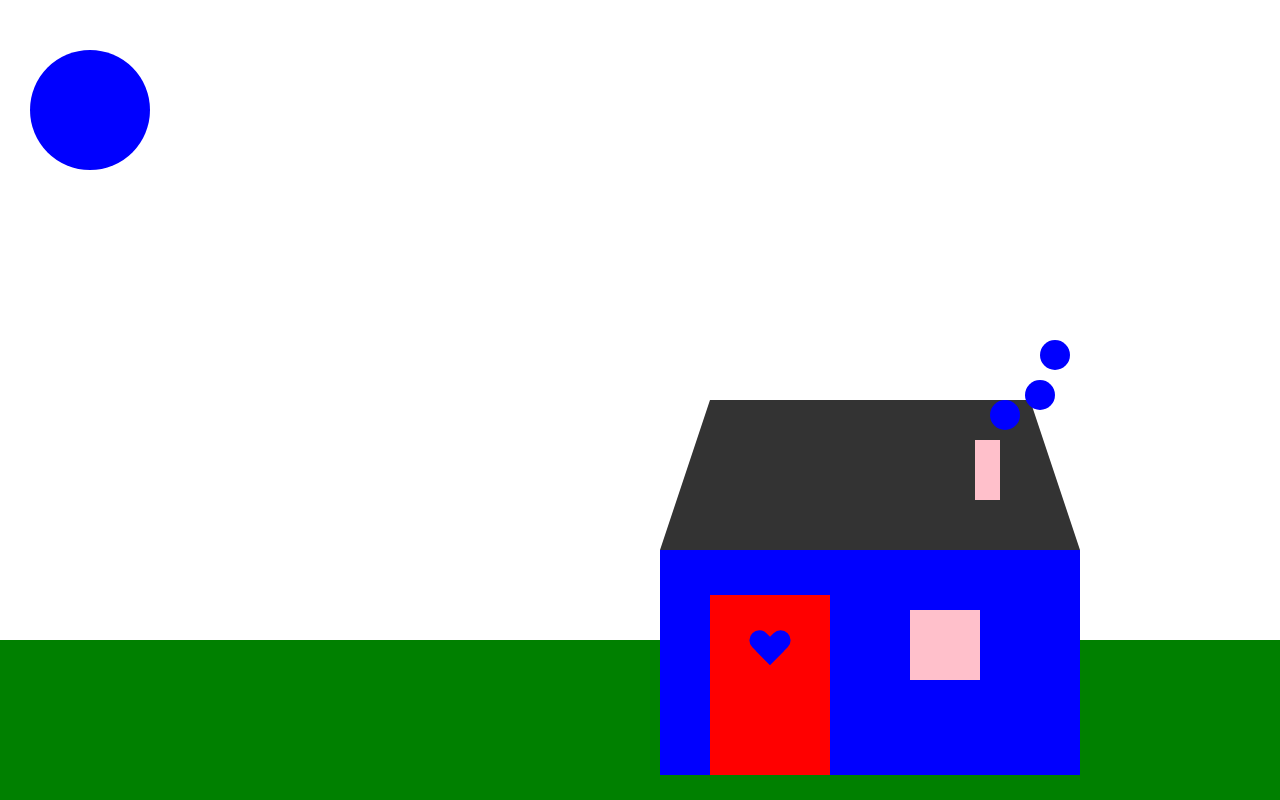
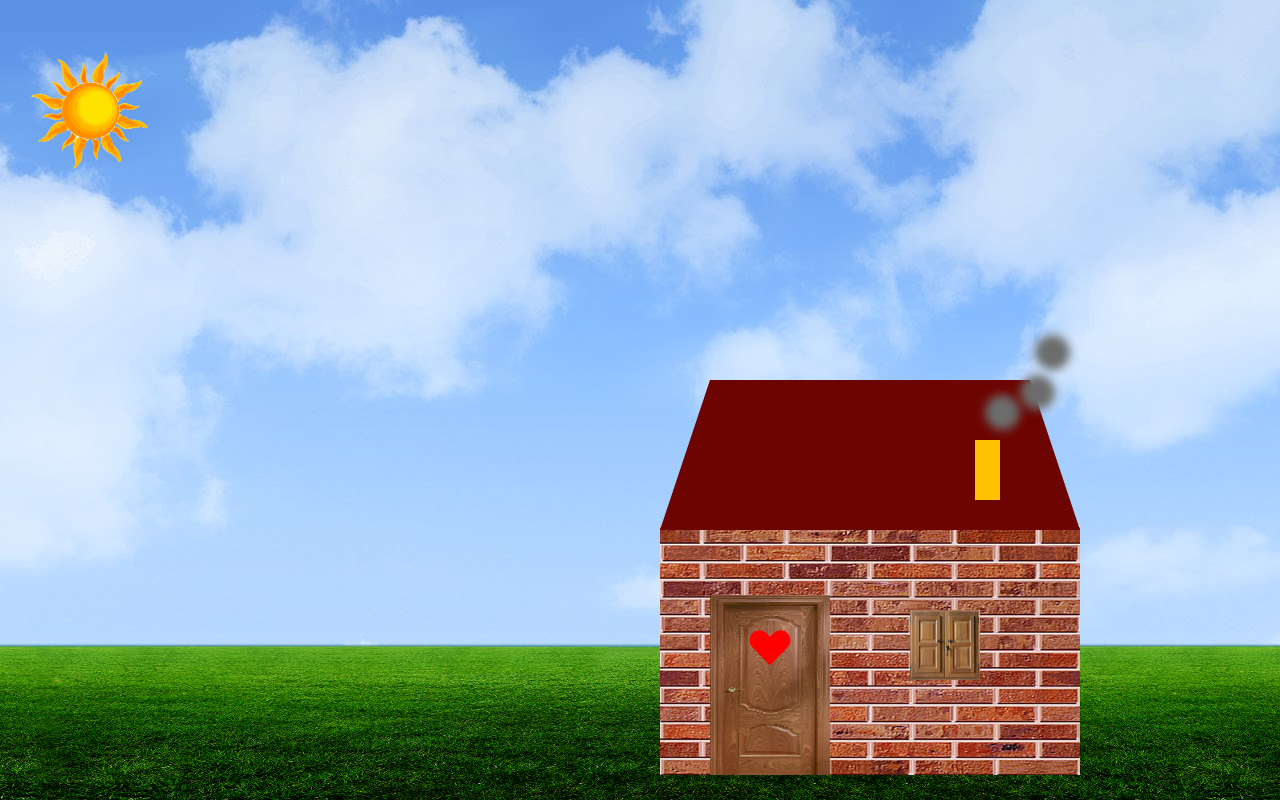
Before and after one commit to GLADYSYOVANAMAMANICAMATICONA/casita-evaluado, a plain HTML site: page index.html in a window 1280 px wide. Drawn offline with Linux system fonts and the light colour scheme.

Commit message:
casita con pared

```diff
--- a/css/main.css
+++ b/css/main.css
@@ -2,15 +2,20 @@
 	margin: 0;
 	padding: 0;
 	border: 0;
-	background: white;
+
 }
 #fondo{
-
+background-image: url(../img/cielo.jpg);
+position: absolute;
+z-index: 0;
+height: 100%;
+width: 100%;
 }
 
 #pasto{
 
-	background: green;
+	background-image: url(../img/pasto.png);
+	background-size: 100% 100%;
 	width: 100%;
 	height: 20%;
 	position: absolute;
@@ -20,27 +25,28 @@
 #casa{
    width: 420px;
    height: 250px;
-   background: blue;
+   background-image: url(../img/pared.jpg);
+	 background-size: 100% 100%;
    position: absolute;
    bottom: 25px;
    right: 200px;
 }
 
 #techo{
-	border-bottom: 150px solid #333;
+	  border-bottom: 150px solid #6C0502;
     border-left: 50px solid transparent;
     border-right: 50px solid transparent;
     width: 320px;
     position: absolute;
     right: 200px;
-    bottom: 250px;
+    bottom: 270px;
 }
 
 #corazon {
-	z-index: 100;
-	position: absolute;
-	right: 530px;
-    bottom: 170px;
+	 z-index: 100;
+	 position: absolute;
+	 right: 530px;
+  bottom: 170px;
  }
 
 #corazon:before, #corazon:after {
@@ -49,7 +55,7 @@
    left: 20px; top: 0;
    width: 20px;
    height: 35px;
-   background: blue;
+   background: red;
    -moz-border-radius: 50px 50px 0 0;
    border-radius: 50px 50px 0 0;
    -webkit-transform: rotate(-45deg);
@@ -80,7 +86,8 @@ left: 0;
 #puerta {
    width: 120px;
    height: 180px;
-   background: red;
+   background-image: url(../img/puerta.png);
+	 background-size: 100% 100%;
    position: absolute;
    right: 450px;
    bottom: 25px;
@@ -89,7 +96,8 @@ left: 0;
 #ventana {
    width: 70px;
    height: 70px;
-   background: pink;
+   background-image: url(../img/ventana.jpg);
+	 background-size: 100% 100%;
    position: absolute;
    right: 300px;
    bottom: 120px;
@@ -98,16 +106,17 @@ left: 0;
 #chimenea {
    width: 25px;
    height: 60px;
-   background: pink;
+   background: #FFC100;
    position: absolute;
    right: 280px;
    bottom: 300px;
 }
 
 #humo {
-   width: 30px;
-   height: 30px;
-   background: blue;
+   width: 35px;
+   height: 35px;
+   background: #6B6C6B;
+	 filter: blur(5px);
    -moz-border-radius: 70px;
    -webkit-border-radius: 70px;
    border-radius: 70px;
@@ -117,9 +126,10 @@ left: 0;
 }
 
 #humo1 {
-   width: 30px;
-   height: 30px;
-   background: blue;
+	width: 35px;
+	height: 35px;
+	background: #6B6C6B;
+ filter: blur(5px);
    -moz-border-radius: 70px;
    -webkit-border-radius: 70px;
    border-radius: 70px;
@@ -129,21 +139,10 @@ left: 0;
 }
 
 #humo2 {
-   width: 30px;
-   height: 30px;
-   background: blue;
-   -moz-border-radius: 70px;
-   -webkit-border-radius: 70px;
-   border-radius: 70px;
-   position: absolute;
-   right: 210px;
-   bottom: 430px;
-}
-
-#humo2 {
-   width: 30px;
-   height: 30px;
-   background: blue;
+	width: 35px;
+	height: 35px;
+	background: #6B6C6B;
+ filter: blur(5px);
    -moz-border-radius: 70px;
    -webkit-border-radius: 70px;
    border-radius: 70px;
@@ -155,7 +154,8 @@ left: 0;
 #sol {
    width: 120px;
    height: 120px;
-   background: blue;
+   background-image: url(../img/sol.png);
+	 background-size: 100% 100%;
    -moz-border-radius: 70px;
    -webkit-border-radius: 70px;
    border-radius: 70px;
--- a/index.html
+++ b/index.html
@@ -6,7 +6,7 @@
 	<link rel="stylesheet" type="text/css" href="css/main.css">
 </head>
 <body>
-	<div id="fondo" class="elemento"></div>
+	<div id="fondo" class="elemento">
 		<div id="pasto" class="elemento"></div>
 		<div id="casa" class="elemento"></div>
 		<div id="techo" class="elemento"></div>
@@ -18,5 +18,6 @@
 		<div id="humo1" class="elemento"></div>
 		<div id="humo2" class="elemento"></div>
 		<div id="sol" class="elemento"></div>
+	</div>
 </body>
 </html>
```
Also changed, not shown: img/cielo.jpg (added), img/images.jpg (added), img/pared.jpg (added), img/pasto.png (added), img/puerta.png (added), img/sol.png (added), img/techo.png (added), img/ventana.jpg (added), 1 other file. Lines whose indentation alone changed are shown as unchanged.
